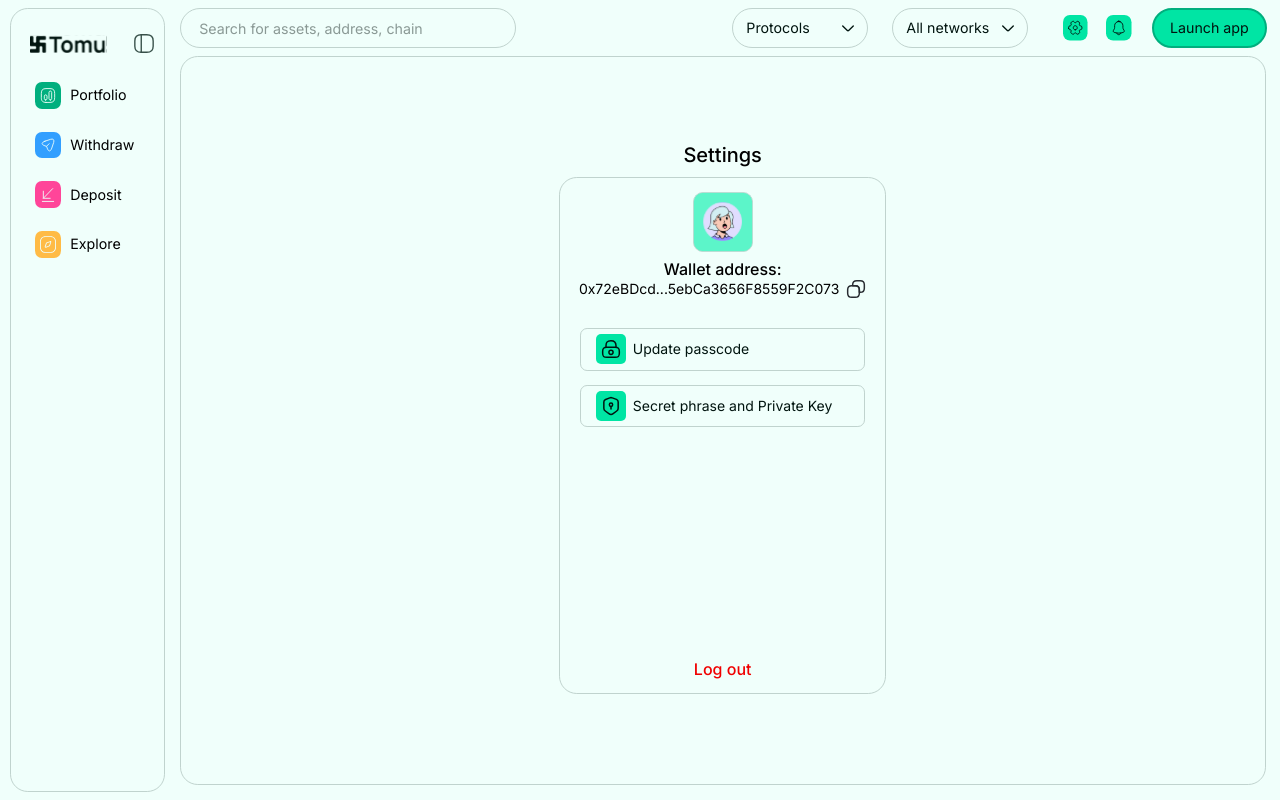
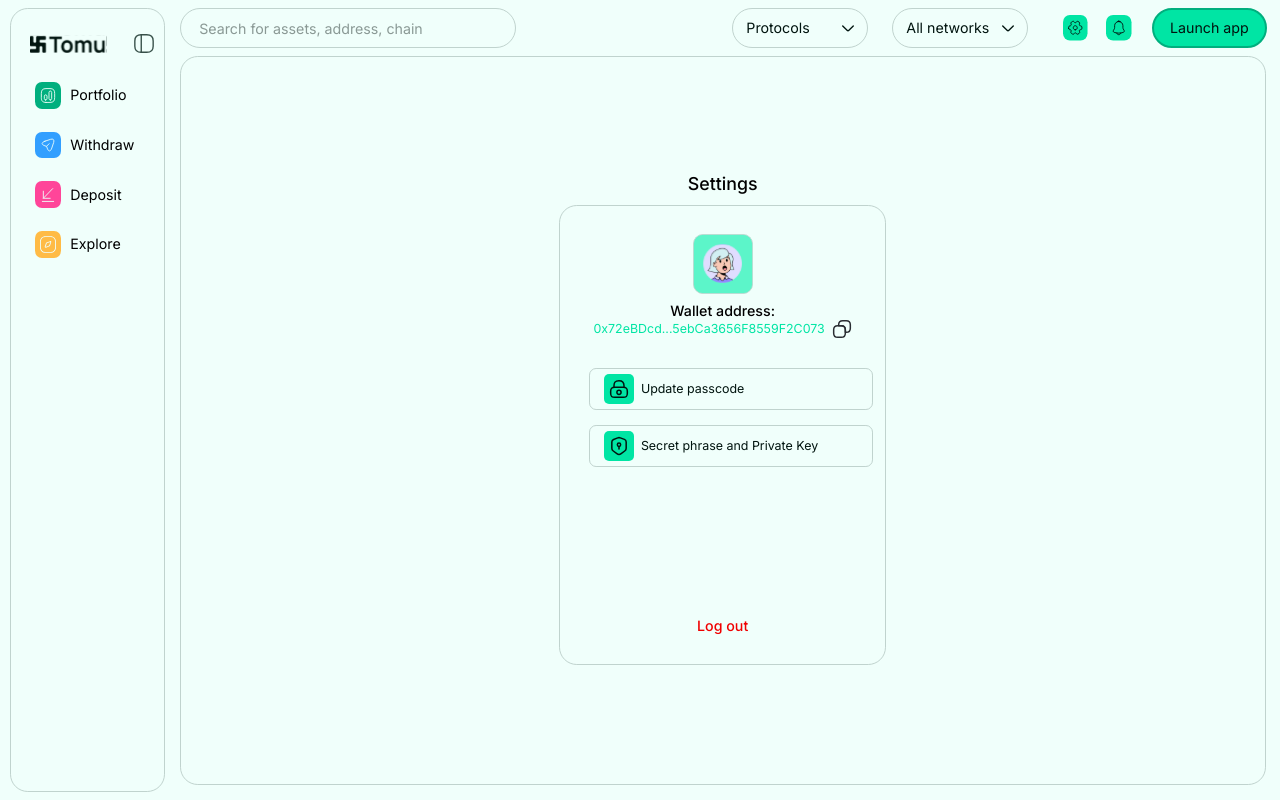
Before and after one commit to Tomu-Finance/tomu-frontend, a Next.js app: page /settings in a window 1280 px wide. Built offline with nearby package versions, Linux system fonts and the light colour scheme.

Commit message:
second settings page draft

```diff
--- a/src/styles/pages/Settings.scss
+++ b/src/styles/pages/Settings.scss
@@ -1,3 +1,5 @@
+@use "../../styles/main.scss" as *;
+
 .settings-page {
   border: 0.05rem solid #c0d3ce;
   padding-inline: 1rem;
@@ -12,17 +14,17 @@
 
   h1 {
     font-weight: 500;
-    font-size: 20px;
-    line-height: 16px;
+    font-size: toRem(20);
+    line-height: toRem(16);
     text-align: center;
   }
 
   &___address {
     border: 0.05rem solid #c0d3ce;
-    padding: 1rem;
+    padding: 2rem;
     border-radius: 1.25rem;
     width: 23rem;
-    height: 517px;
+    height: toRem(517);
     display: flex;
     flex-direction: column;
     justify-content: space-between;
@@ -36,15 +38,16 @@
 
     h2 {
       font-weight: 500;
-      font-size: 16px;
-      line-height: 20px;
+      font-size: toRem(16);
+      line-height: toRem(20);
       text-align: center;
     }
 
     p {
       font-weight: 400;
-      font-size: 14px;
-      line-height: 20px;
+      font-size: toRem(14);
+      line-height: toRem(20);
+      color: #00e5a4;
     }
 
     .copy-logo {
@@ -57,8 +60,8 @@
     h3 {
       text-align: center;
       font-weight: 500;
-      font-size: 16px;
-      line-height: 20px;
+      font-size: toRem(16);
+      line-height: toRem(20);
       color: #f00000;
     }
   }
@@ -81,9 +84,9 @@
       margin-inline: auto;
 
       p {
-        font-size: 14px;
+        font-size: toRem(14);
         font-weight: 400;
-        line-height: 16px;
+        line-height: toRem(16);
         color: #00140f;
       }
     }
```
